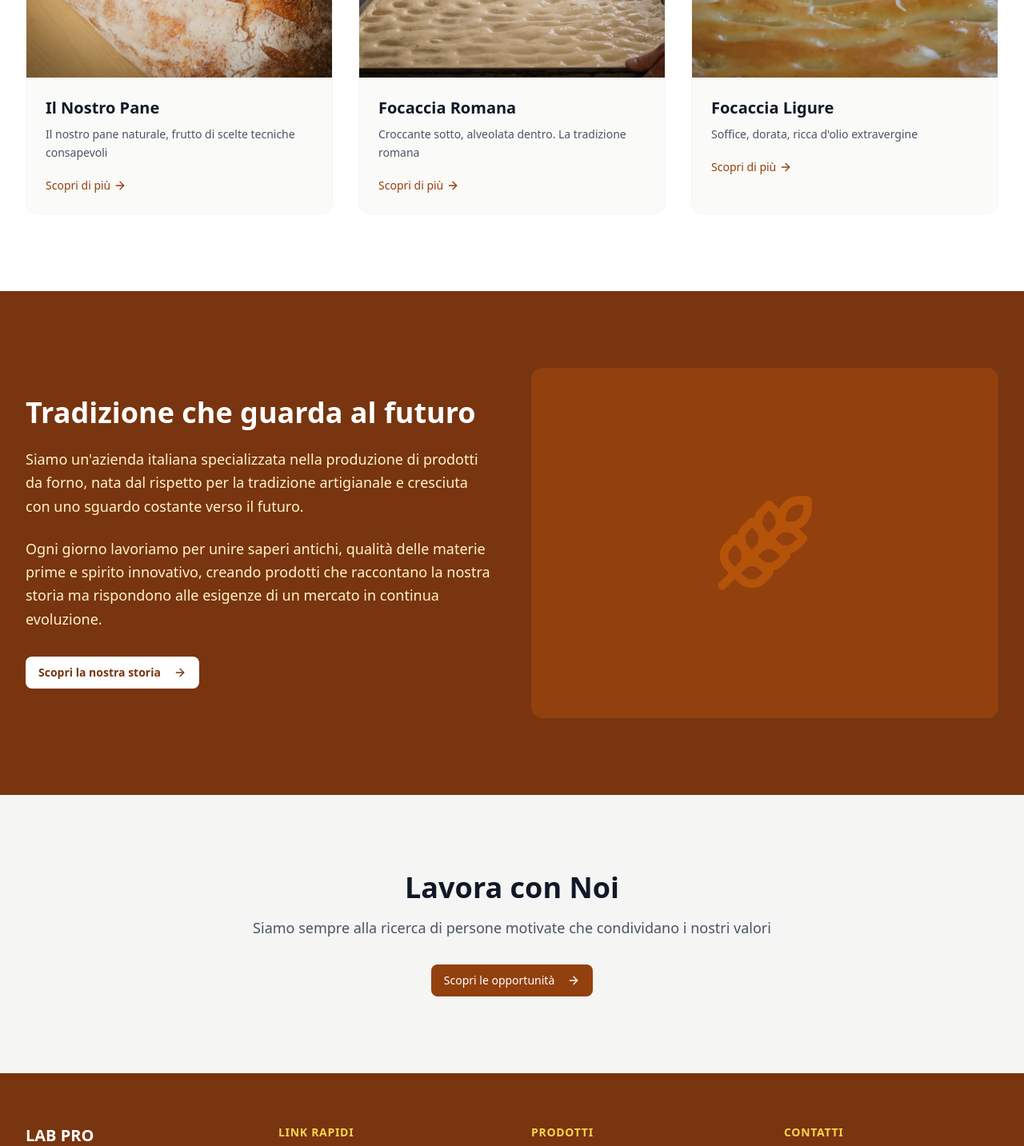
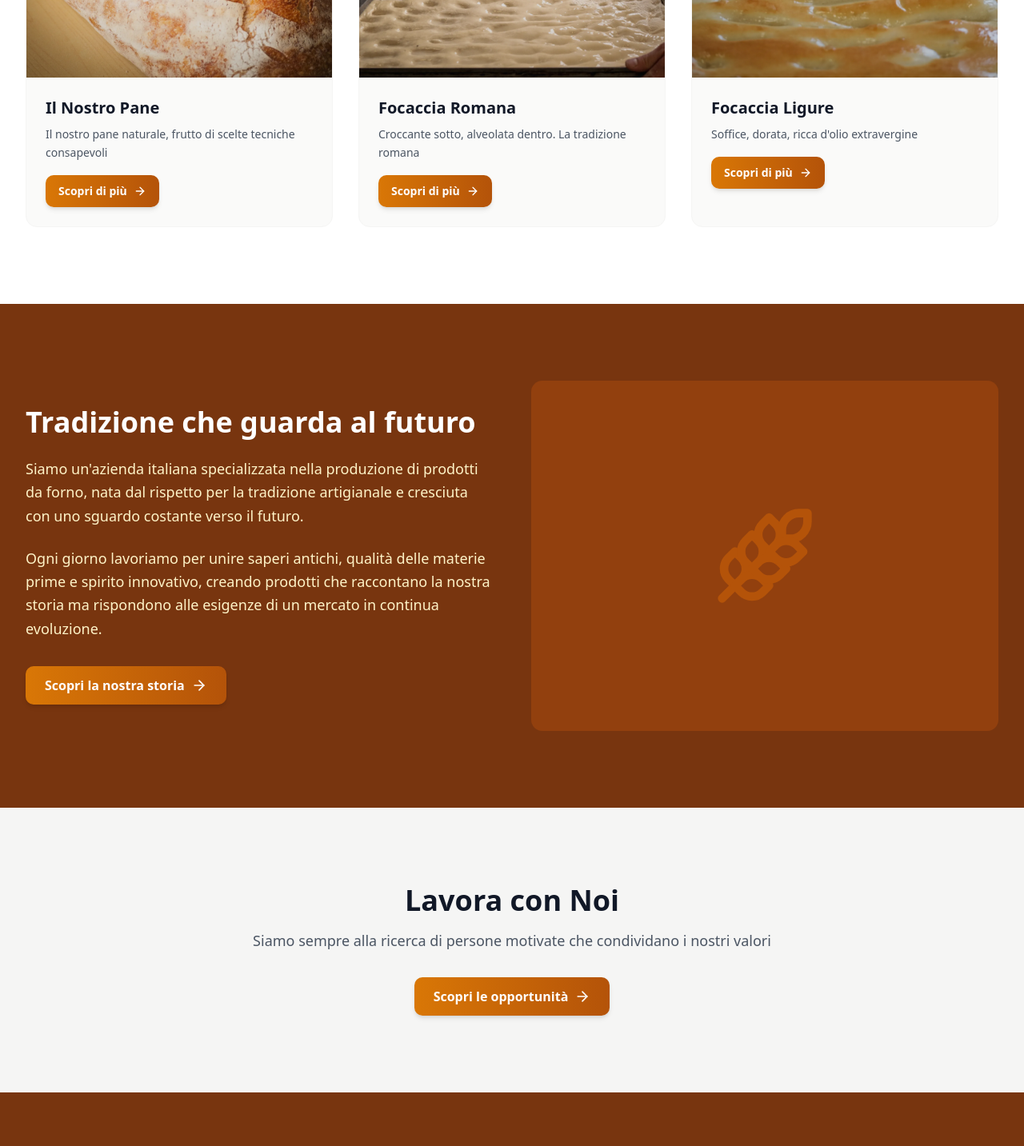
Before and after one commit to dalmamrk/LABPRO_KIMI, a React (Vite) app in the folder app/: page /#/it in a window 1280 px wide. Shown: the part 1834-3267 px from the top of the page at 80% size. Built offline with nearby package versions, Linux system fonts and the light colour scheme.

Commit message:
feat: migliora stile pulsanti con gradiente amber e animazioni

```diff
--- a/app/src/pages/HomePage.tsx
+++ b/app/src/pages/HomePage.tsx
@@ -1,7 +1,6 @@
 import { Link } from 'react-router-dom';
 import { useI18n } from '@/i18n/I18nContext';
 import { SEO } from '@/components/seo/SEO';
-import { Button } from '@/components/ui/button';
 import { ArrowRight, Wheat, Flame, Droplets, Circle } from 'lucide-react';
 
 import { VideoHero } from '@/components/ui/VideoHero';
@@ -140,7 +139,7 @@ export function HomePage() {
               <Link
                 key={index}
                 to={getLink(product.link)}
-                className="group block bg-stone-50 rounded-xl overflow-hidden border border-stone-100 hover:shadow-lg transition-all"
+                className="group block bg-stone-50 rounded-xl overflow-hidden border border-stone-100 transition-all"
               >
                 <div className="aspect-[4/3] bg-amber-100 relative overflow-hidden">
                   <img
@@ -157,9 +156,9 @@ export function HomePage() {
                   <p className="text-gray-600 text-sm leading-relaxed mb-4">
                     {product.description}
                   </p>
-                  <span className="inline-flex items-center text-amber-800 font-medium text-sm group-hover:underline">
+                  <span className="inline-flex items-center gap-2 px-4 py-2.5 bg-gradient-to-r from-amber-600 to-amber-700 text-white font-semibold text-sm rounded-lg shadow-md hover:shadow-lg hover:from-amber-700 hover:to-amber-800 transition-all duration-300 group/btn">
                     {language === 'it' ? 'Scopri di più' : 'Learn more'}
-                    <ArrowRight className="ml-1 h-4 w-4" aria-hidden="true" />
+                    <ArrowRight className="h-4 w-4 transition-transform duration-300 group-hover/btn:translate-x-1" aria-hidden="true" />
                   </span>
                 </div>
               </Link>
@@ -185,16 +184,10 @@ export function HomePage() {
               <p className="text-lg text-amber-100 leading-relaxed mb-8">
                 {t.about.traditionText2}
               </p>
-              <Button
-                asChild
-                size="lg"
-                className="bg-white text-amber-900 hover:bg-amber-50 font-semibold"
-              >
-                <Link to={getLink('/chi-siamo')}>
-                  {language === 'it' ? 'Scopri la nostra storia' : 'Discover our story'}
-                  <ArrowRight className="ml-2 h-5 w-5" aria-hidden="true" />
-                </Link>
-              </Button>
+              <Link to={getLink('/chi-siamo')} className="inline-flex items-center gap-2 px-6 py-3 bg-gradient-to-r from-amber-600 to-amber-700 text-white font-semibold rounded-lg shadow-md hover:shadow-lg hover:from-amber-700 hover:to-amber-800 transition-all duration-300 group/btn">
+                {language === 'it' ? 'Scopri la nostra storia' : 'Discover our story'}
+                <ArrowRight className="h-5 w-5 transition-transform duration-300 group-hover/btn:translate-x-1" aria-hidden="true" />
+              </Link>
             </div>
             <div className="relative">
               <div className="aspect-[4/3] bg-amber-800 rounded-xl overflow-hidden">
@@ -230,16 +223,10 @@ export function HomePage() {
               ? 'Siamo sempre alla ricerca di persone motivate che condividano i nostri valori'
               : 'We are always looking for motivated people who share our values'}
           </p>
-          <Button
-            asChild
-            size="lg"
-            className="bg-amber-800 text-white hover:bg-amber-700"
-          >
-            <Link to={getLink('/lavora-con-noi')}>
-              {language === 'it' ? 'Scopri le opportunità' : 'Discover opportunities'}
-              <ArrowRight className="ml-2 h-5 w-5" aria-hidden="true" />
-            </Link>
-          </Button>
+          <Link to={getLink('/lavora-con-noi')} className="inline-flex items-center gap-2 px-6 py-3 bg-gradient-to-r from-amber-600 to-amber-700 text-white font-semibold rounded-lg shadow-md hover:shadow-lg hover:from-amber-700 hover:to-amber-800 transition-all duration-300 group/btn">
+            {language === 'it' ? 'Scopri le opportunità' : 'Discover opportunities'}
+            <ArrowRight className="h-5 w-5 transition-transform duration-300 group-hover/btn:translate-x-1" aria-hidden="true" />
+          </Link>
         </div>
       </section>
     </>
--- a/app/src/pages/OtherProductsPage.tsx
+++ b/app/src/pages/OtherProductsPage.tsx
@@ -134,7 +134,7 @@ export function OtherProductsPage() {
           </p>
           <a
             href={`/${language}/contatti`}
-            className="inline-flex items-center px-6 py-3 bg-white text-amber-900 font-semibold rounded-lg hover:bg-amber-50 transition-colors"
+            className="inline-flex items-center px-6 py-3 bg-gradient-to-r from-amber-600 to-amber-700 text-white font-semibold rounded-lg shadow-md hover:shadow-lg hover:from-amber-700 hover:to-amber-800 transition-all duration-300"
           >
             {language === 'it' ? 'Contattaci' : 'Contact us'}
           </a>
--- a/app/src/pages/SourdoughPage.tsx
+++ b/app/src/pages/SourdoughPage.tsx
@@ -120,13 +120,13 @@ export function SourdoughPage() {
           <div className="flex flex-col sm:flex-row gap-4 justify-center">
             <a
               href={`/${language}/pane-naturale`}
-              className="inline-flex items-center justify-center px-6 py-3 bg-white text-amber-900 font-semibold rounded-lg hover:bg-amber-50 transition-colors"
+              className="inline-flex items-center justify-center px-6 py-3 bg-gradient-to-r from-amber-600 to-amber-700 text-white font-semibold rounded-lg shadow-md hover:shadow-lg hover:from-amber-700 hover:to-amber-800 transition-all duration-300"
             >
               {t.nav.bread}
             </a>
             <a
               href={`/${language}/focaccia-romana`}
-              className="inline-flex items-center justify-center px-6 py-3 border border-white text-white font-semibold rounded-lg hover:bg-white/10 transition-colors"
+              className="inline-flex items-center justify-center px-6 py-3 bg-gradient-to-r from-amber-600 to-amber-700 text-white font-semibold rounded-lg shadow-md hover:shadow-lg hover:from-amber-700 hover:to-amber-800 transition-all duration-300"
             >
               {t.nav.focacciaRomana}
             </a>
```
